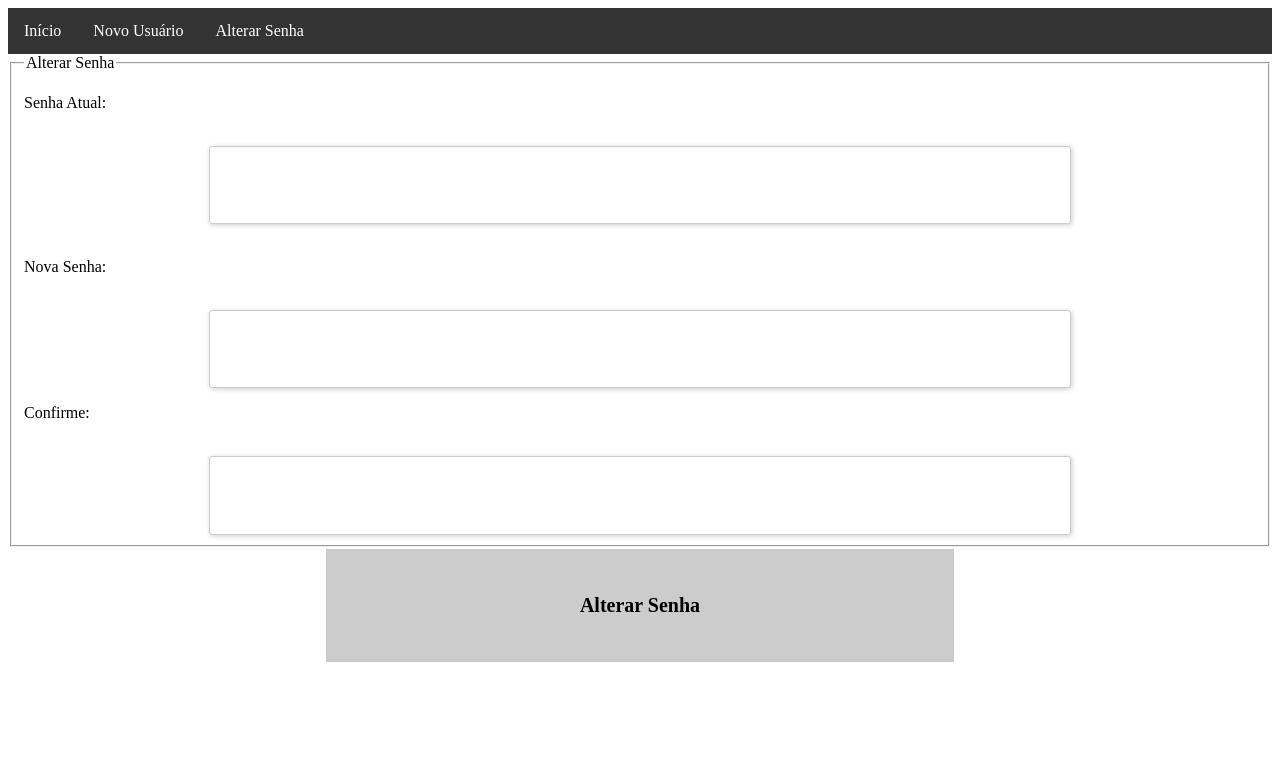
After one commit to Igorolivei/APP-EJNS, a PHP site: page /alterar_senha.html in a window 1280 px wide. The commit adds this page. Shown: the top 783 px of the page. Run offline with PHP 8.4, Linux system fonts and the light colour scheme.

Commit message:
Conserto das datas em JS, criação da barra de menu e tela de alteração de senha

```diff
--- /dev/null
+++ b/www/alterar_senha.html
@@ -0,0 +1,52 @@
+<html>
+<meta http-equiv="Content-Type" content="text/html; charset=UTF-8" />
+  <link rel="stylesheet" type="text/css" href="css/style.css" />
+  <script src="js/sessionCookie.js" type="text/javascript"></script>
+  <script src="js/js_utils.js" type="text/javascript"></script>
+  <body>
+  	<ul>
+	  <li><a class="active" href="home_equipista.html">Início</a></li>
+	  <li><a href="novo_usuario.html">Novo Usuário</a></li>
+	  <li><a href="alterar_senha.html">Alterar Senha</a></li>
+	</ul>
+	<form id="altera_senha" onsubmit="return false;">
+		<div id="campos_senha">
+			<fieldset>
+			<legend>Alterar Senha</legend>
+				<p>Senha Atual:</p><br>
+				<input type="password" id="senha_atual" onkeyup="confirmaSenhaAtual();"/><br>
+	    		<p id="erro_senha_atual" style="display: none" class="erro">A senha digitada deve ser a atual</p><br>
+				<p>Nova Senha:</p><br>
+				<input type="password" id="nova_senha" /><br>
+				<p>Confirme:</p><br>
+				<input type="password" id="nova_senha_confirma" onkeyup="confirmaNovaSenha();" /><br>
+	    		<p id="erro_nova_senha" style="display: none" class="erro">A senha digitada deve ser igual à anterior</p>
+			</fieldset>
+		</div>
+	<input id="btnAlterar" type="button" value="Alterar Senha" onchange="alterarSenha();" />
+	</form>
+  </body>
+</html>
+<script type="text/javascript">
+
+	function confirmaNovaSenha() {
+		var nova_senha = document.getElementById('nova_senha').value;
+		var confirma_senha = document.getElementById('nova_senha_confirma').value;
+
+		if (nova_senha != confirma_senha) {
+			document.getElementById('erro_nova_senha').style.display = 'block';
+			document.getElementById('btnAlterar').disabled = true;
+		} else {
+			document.getElementById('erro_nova_senha').style.display = 'none';
+			document.getElementById('btnAlterar').disabled = false;
+		}
+	}
+
+	function confirmaSenhaAtual() {
+
+	}
+
+	function retornoSenhaAtual(oAjax) {
+
+	}
+</script>
--- a/www/css/style.css
+++ b/www/css/style.css
@@ -171,3 +171,29 @@ input[type='submit']:hover, input[type='button']:hover
 	text-align: center;
 	color : red;
 }
+
+/* menu bar */
+
+ul {
+    list-style-type: none;
+    margin: 0;
+    padding: 0;
+    overflow: hidden;
+    background-color: #333;
+}
+
+li {
+    float: left;
+}
+
+li a {
+    display: block;
+    color: white;
+    text-align: center;
+    padding: 14px 16px;
+    text-decoration: none;
+}
+
+li a:hover {
+    background-color: #111;
+}
--- a/www/home_lider.html
+++ b/www/home_lider.html
@@ -4,6 +4,11 @@
   <script src="js/sessionCookie.js" type="text/javascript"></script>
   <script src="js/js_utils.js" type="text/javascript"></script>
   <body>
+  	<ul>
+	  <li><a class="active" href="home_equipista.html">Início</a></li>
+	  <li><a href="novo_usuario.html">Novo Usuário</a></li>
+	  <li><a href="alterar_senha.html">Alterar Senha</a></li>
+	</ul>
 	<p> Selecione o equipista e a data do questionário. </p>
 
 	<select id="equipistas" onchange="preencheDadosEquipista();">
--- a/www/js/js_utils.js
+++ b/www/js/js_utils.js
@@ -54,9 +54,9 @@ function getToday() {
 
 //recebe data no formato que vem do banco e retorna uma string no formato BR
 function dateToBR(date) {
-	var year  = date.getFullYear();
-  	var month = (date.getMonth()).toString();
-  	var day   = date.getDate().toString();
+	var year  = date.getUTCFullYear();
+  	var month = (date.getUTCMonth()+1).toString();
+  	var day   = date.getUTCDate().toString();
 
   	month     = month.length > 1 ? month : '0'+month;
   	day       = day.length > 1 ? day : '0'+day;
@@ -80,8 +80,8 @@ function AJAXRequest(method, oParams, onComplete){
 
   	var Ajax = new XMLHttpRequest();
 
-    Ajax.open(method, "http://192.168.0.5:4343/EJNS/control.php?oParams="+JSON.stringify(oParams), true);
-    //Ajax.open(method, "http://ppvejnsapp.com.br/control.php?oParams="+JSON.stringify(oParams), true);
+    //Ajax.open(method, "http://192.168.0.5:4343/EJNS/control.php?oParams="+JSON.stringify(oParams), true);
+    Ajax.open(method, "http://ppvejnsapp.com.br/control.php?oParams="+JSON.stringify(oParams), true);
     Ajax.setRequestHeader("Content-type", "application/x-www-form-urlencoded");
 
     Ajax.onreadystatechange = function () {
```
Also changed, not shown: www/home_equipista.html (+14 -6 lines).
